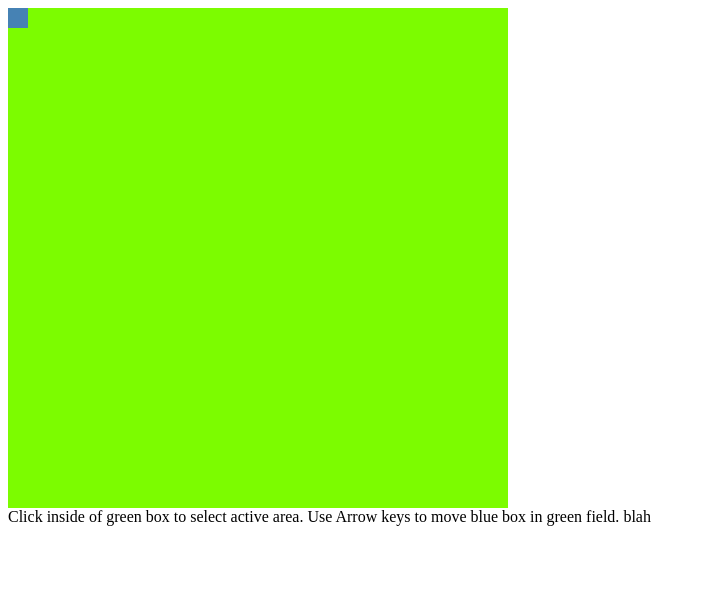
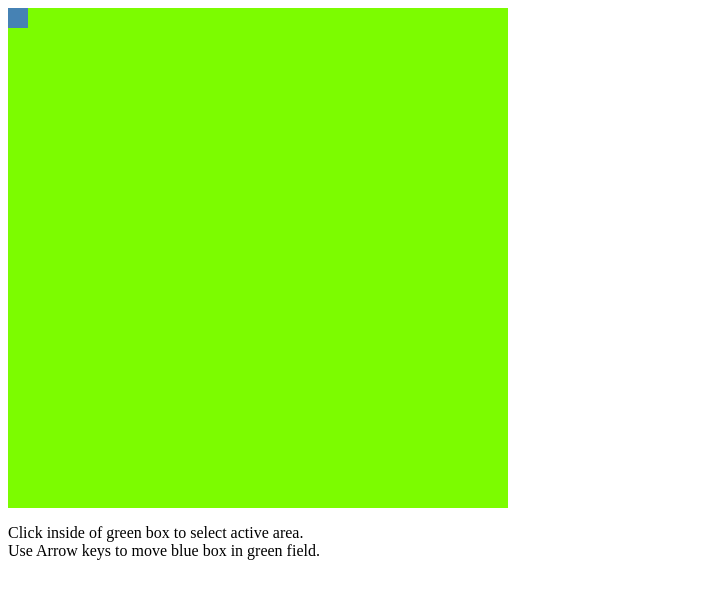
Before and after one commit to bsteckman/boxes, a plain HTML site: page index.html in a window 1280 px wide. Shown: the whole page, without its empty margins (0-705 px from the left). Drawn offline with nearby package versions, Linux system fonts and the light colour scheme.

Commit message:
removes blah, formats text

```diff
--- a/index.html
+++ b/index.html
@@ -11,7 +11,7 @@
         <div class="lancelot" style="top: {{y}}%; left: {{x}}%">
         </div>
     </div>
-    Click inside of green box to select active area.  Use Arrow keys to move blue box in green field.
+   <p>Click inside of green box to select active area.  </br>Use Arrow keys to move blue box in green field.</p>
 
 
 
@@ -21,4 +21,4 @@
     <script src="app/app.js"></script>
     <script src="app/game-controller.js"></script>
 </body>
-</html> blah
+</html>
```
